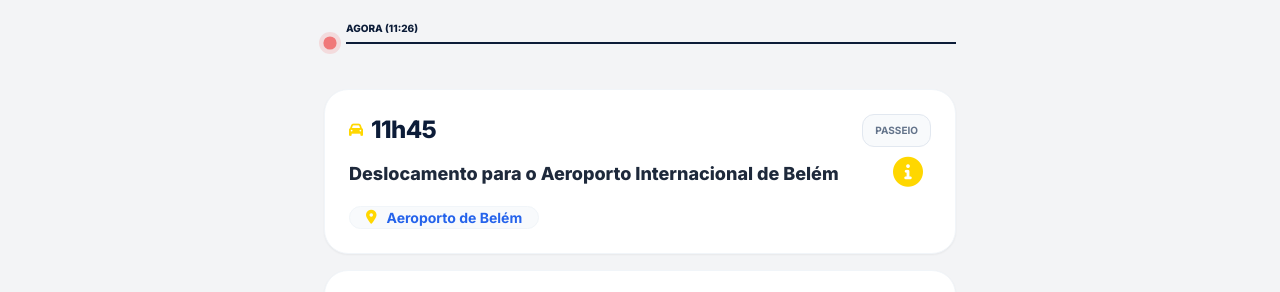
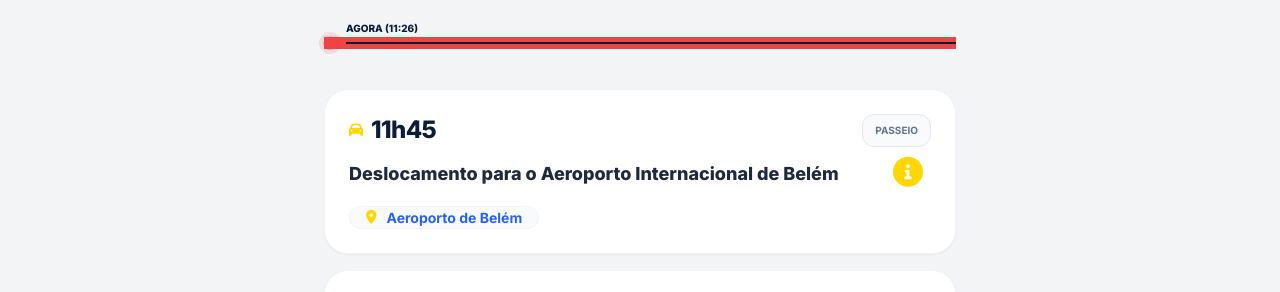
Before and after one commit to renatodumont/viagem, a plain HTML site: page index.html in a window 1280 px wide. Shown: the part 432-724 px from the top of the page. Drawn offline with nearby package versions, Linux system fonts and the light colour scheme.

Commit message:
Update index.html
Cor da linha

```diff
--- a/index.html
+++ b/index.html
@@ -58,6 +58,7 @@
             margin: 1.5rem 0;
             position: relative;
             z-index: 10;
+            background: #ef4444;
         }
         .current-time-dot {
             width: 12px;
```
